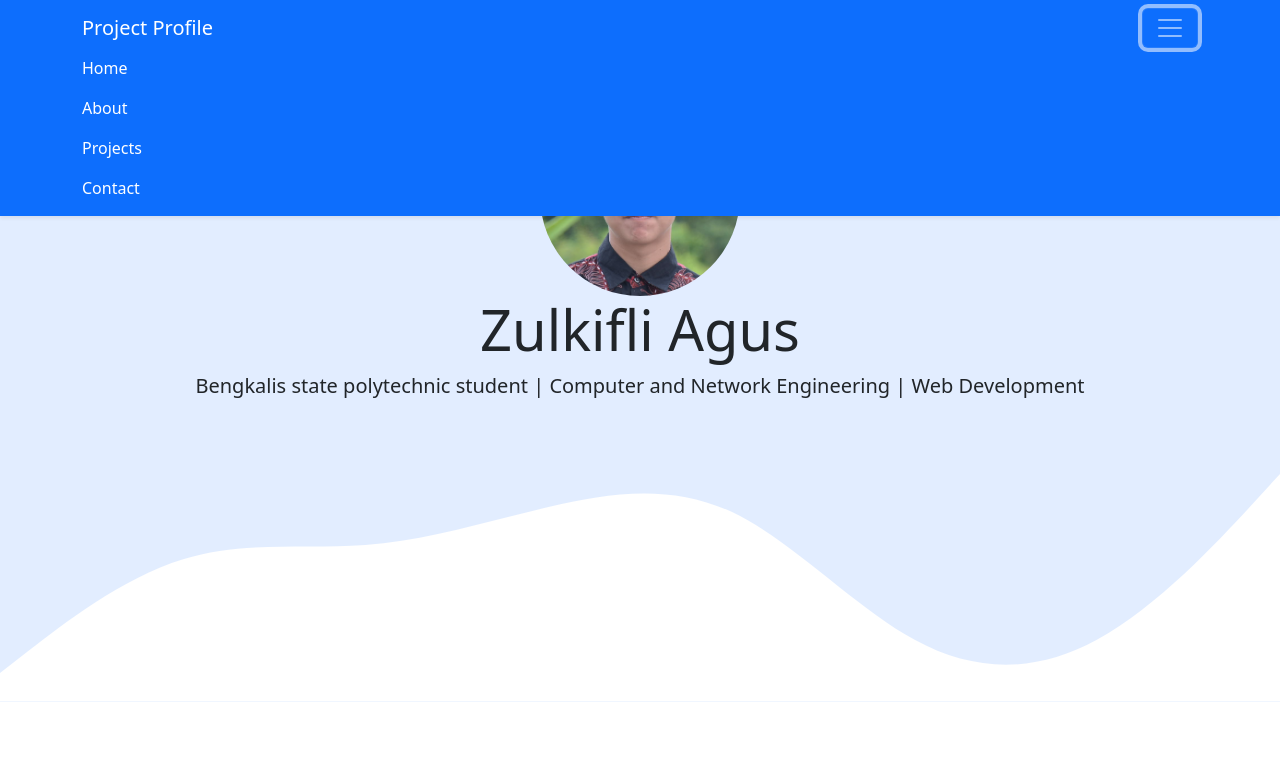
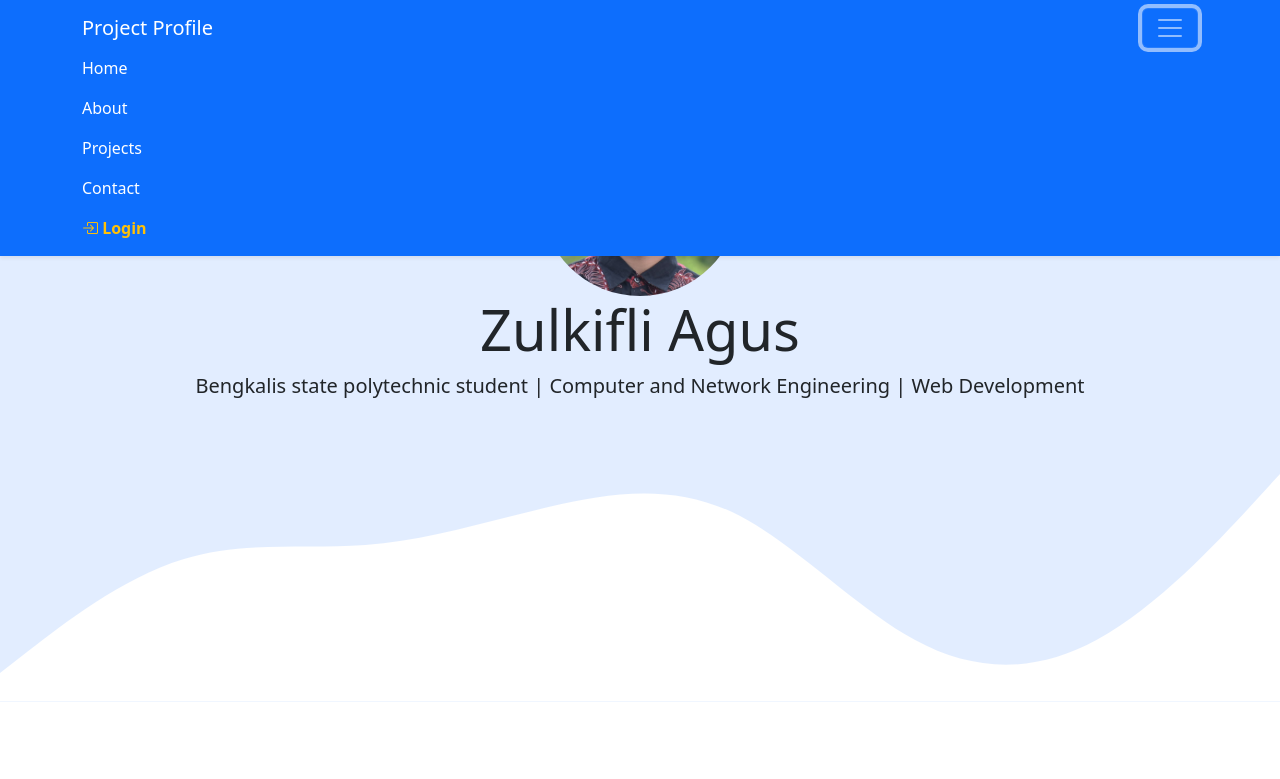
Before and after one commit to zulkifliagus372/portofolio-cicd, a website: page index.html in a window 1280 px wide. Both pictures are taken after a click on the button "Toggle navigation". Shown: the top 779 px of the page. Drawn offline with nearby package versions, Linux system fonts and the light colour scheme.

Commit message:
Menambah fitur menu login pada navbar

```diff
--- a/index.html
+++ b/index.html
@@ -36,6 +36,9 @@
             </li>
             <li class="nav-item">
               <a class="nav-link active" href="#contact">Contact</a>
+            </li>
+            <li class="nav-item">
+              <a class="nav-link active fw-bold text-warning" href="#login"><i class="bi bi-box-arrow-in-right"></i> Login</a>
             </li>
           </ul>
         </div>
```
